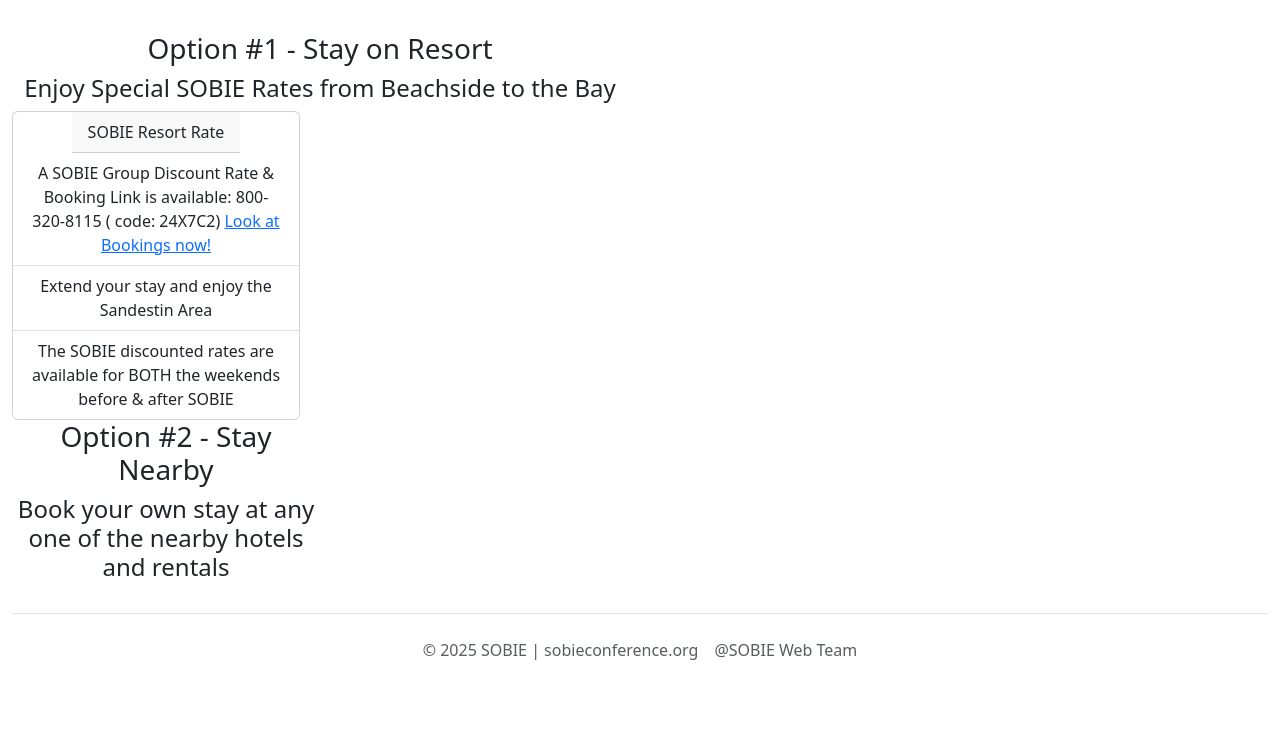
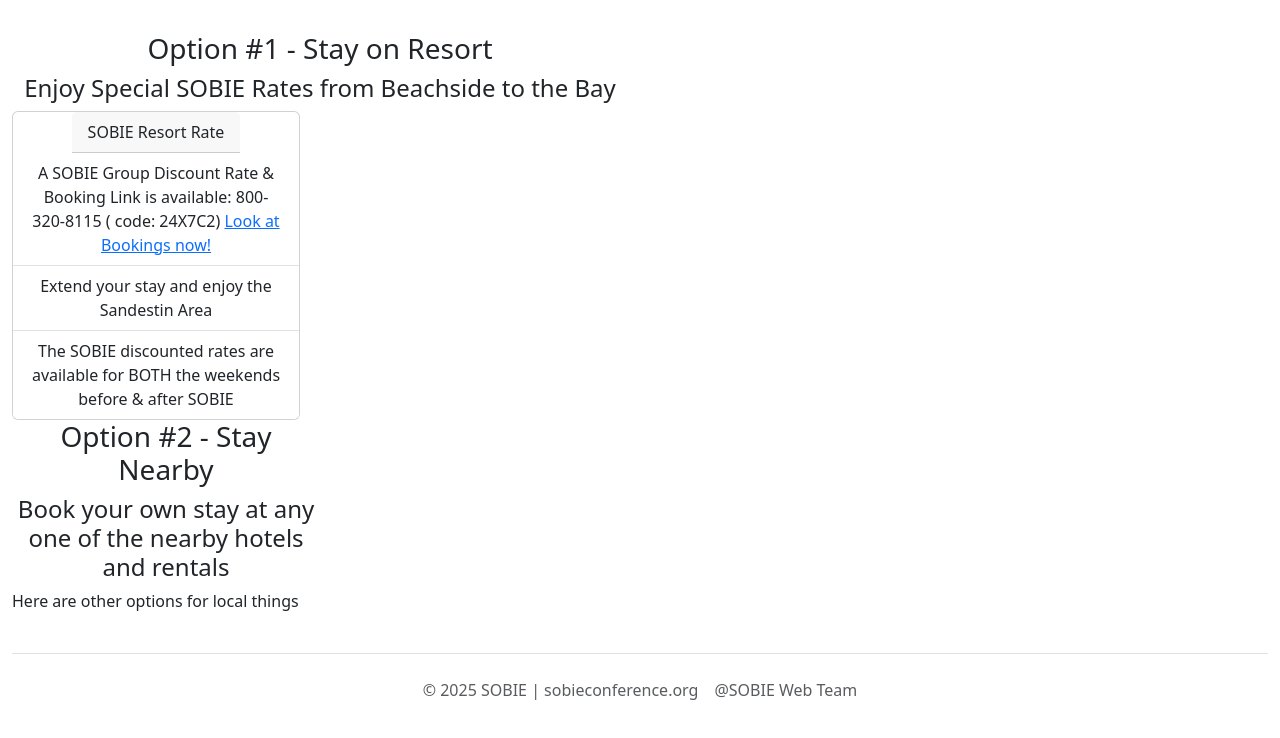
Before and after one commit to cBuf0rd/Sobiepractice, a plain HTML site: page hotel.html in a window 1280 px wide. Shown: the part 458-1196 px from the top of the page. Before the commit the page ends 1168 px from the top, so only its background shows below. Drawn offline with nearby package versions, Linux system fonts and the light colour scheme; a script that the page names is missing; a web font is replaced by a local one.

Commit message:
Add files via upload

```diff
--- a/hotel.html
+++ b/hotel.html
@@ -122,7 +122,8 @@
     <div class="column">
       <h3 style="text-align: center;">Option #2 - Stay Nearby</h3>
         <h4 style= "text-align: center;"> Book your own stay at any one of the nearby hotels and rentals</h4>
-    </div>
+    <p> Here are other options for local things</p>
+      </div>
   </div>
 
 
```
